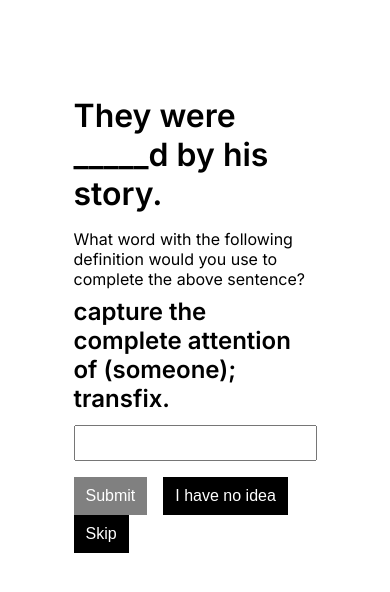
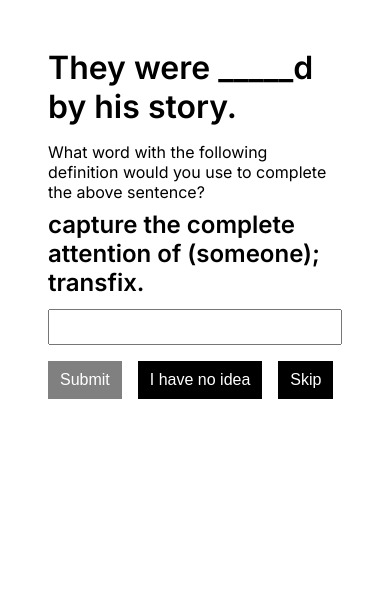
Before and after one commit to dierat/drawing-a-blank, a Next.js app: page / in a window 390 px wide. Shown: the top 592 px of the page. Built offline with nearby package versions, Linux system fonts and the light colour scheme.

Commit message:
improve spacing on mobile

```diff
--- a/src/styles/Home.module.css
+++ b/src/styles/Home.module.css
@@ -5,6 +5,10 @@
   align-items: center;
   padding: 6rem;
   min-height: 100vh;
+
+  @media screen and (max-width: 600px) {
+    padding: 3rem;
+  }
 }
 
 .exampleSentence {
@@ -25,6 +29,12 @@
 
 .inputWrapper {
   margin-bottom: 16px;
+}
+
+.inputWrapper input {
+  @media screen and (max-width: 600px) {
+    width: 100%;
+  }
 }
 
 .options {
```
